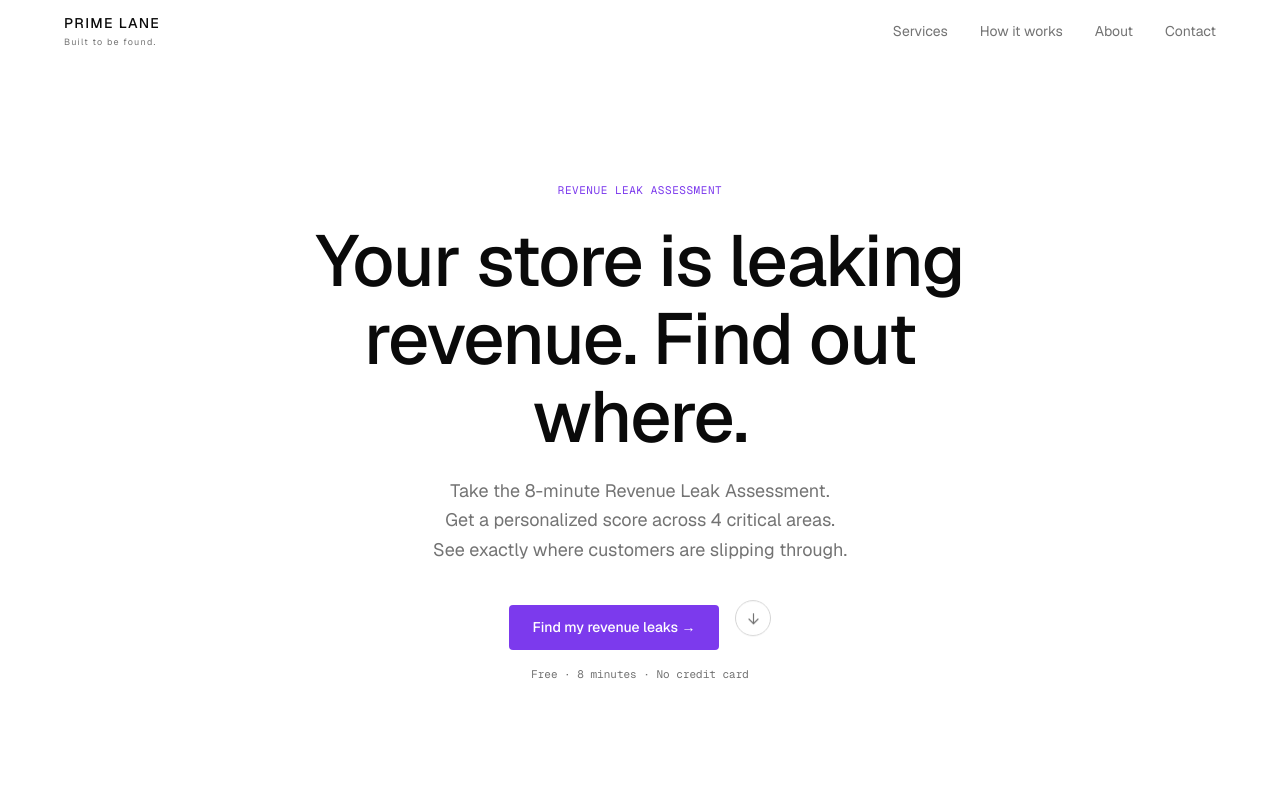
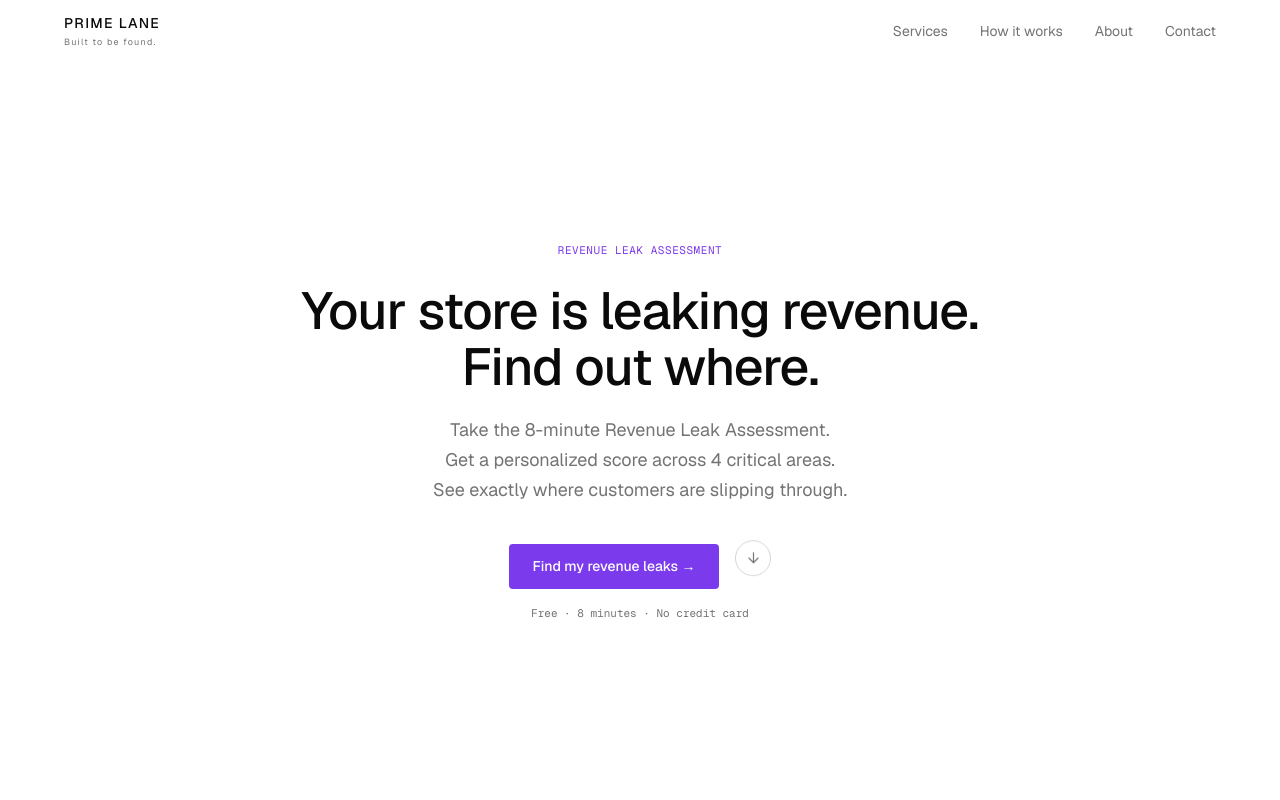
Before and after one commit to l2nouri/Prime-Lane, a Next.js app: page / in a window 1280 px wide. Shown: the top 800 px of the page. Built offline with nearby package versions, Linux system fonts and the light colour scheme.

Commit message:
Reduce hero headline font size

```diff
--- a/components/home/Hero.tsx
+++ b/components/home/Hero.tsx
@@ -14,7 +14,7 @@ export default function Hero() {
         {/* Headline */}
         <h1
           className="font-sans font-medium text-ink mb-5 leading-[1.08]"
-          style={{ fontSize: "clamp(44px, 6vw, 72px)", letterSpacing: "-0.02em" }}
+          style={{ fontSize: "clamp(32px, 4.5vw, 52px)", letterSpacing: "-0.02em" }}
         >
           Your store is leaking revenue. Find out where.
         </h1>
```
